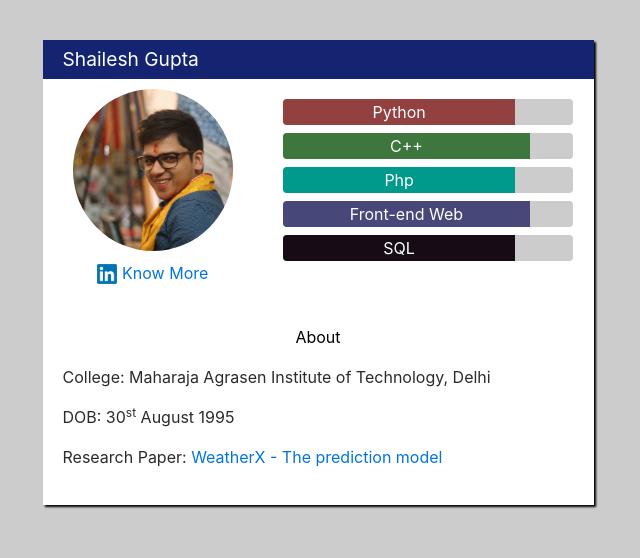
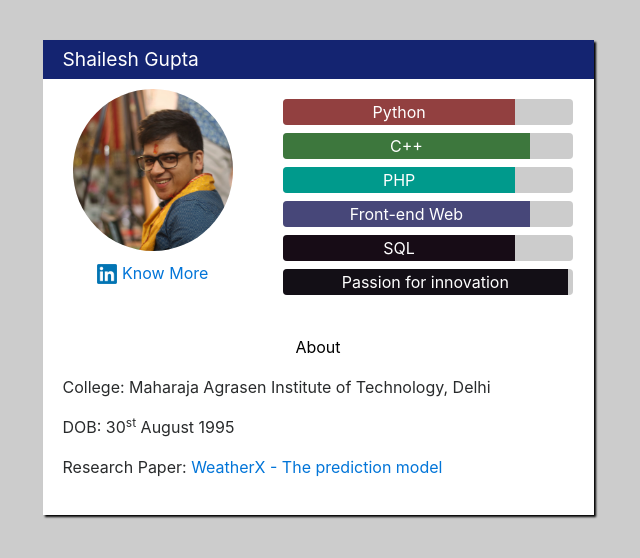
Before and after one commit to shaileshgupta94/shaileshgupta.github.io, a plain HTML site: page index.html in a window 1280 px wide. Shown: the whole page, without its empty margins (322-962 px from the left). Drawn offline with nearby package versions, Linux system fonts and the light colour scheme; a script that the page names is missing.

Commit message:
Update index.html

```diff
--- a/index.html
+++ b/index.html
@@ -100,6 +100,10 @@
 			background-color: #170c16;
 			padding: 5px;
 		}
+		.progress-bar-passion{
+			background-color: #130f16;
+			padding: 5px;
+		}
 		</style>
 	</head>
 	<body>
@@ -125,7 +129,7 @@
 					</div>
 					<div class="progress mt-2">
 						<div class="progress-bar-php" role="progressbar" aria-valuenow="85"
-						aria-valuemin="0" aria-valuemax="100" style="width:80%">Php</div>
+						aria-valuemin="0" aria-valuemax="100" style="width:80%">PHP</div>
 					</div>
 					<div class="progress mt-2">
 						<div class="progress-bar-html" role="progressbar" aria-valuenow="80"
@@ -134,6 +138,10 @@
 					<div class="progress mt-2">
 						<div class="progress-bar-sql" role="progressbar" aria-valuenow="80"
 						aria-valuemin="0" aria-valuemax="100" style="width:80%">SQL</div>
+					</div>
+					<div class="progress mt-2">
+						<div class="progress-bar-passion" role="progressbar" aria-valuenow="80"
+						aria-valuemin="0" aria-valuemax="100" style="width:98%">Passion for innovation</div>
 					</div>
 				</div>
 			</div>
```
